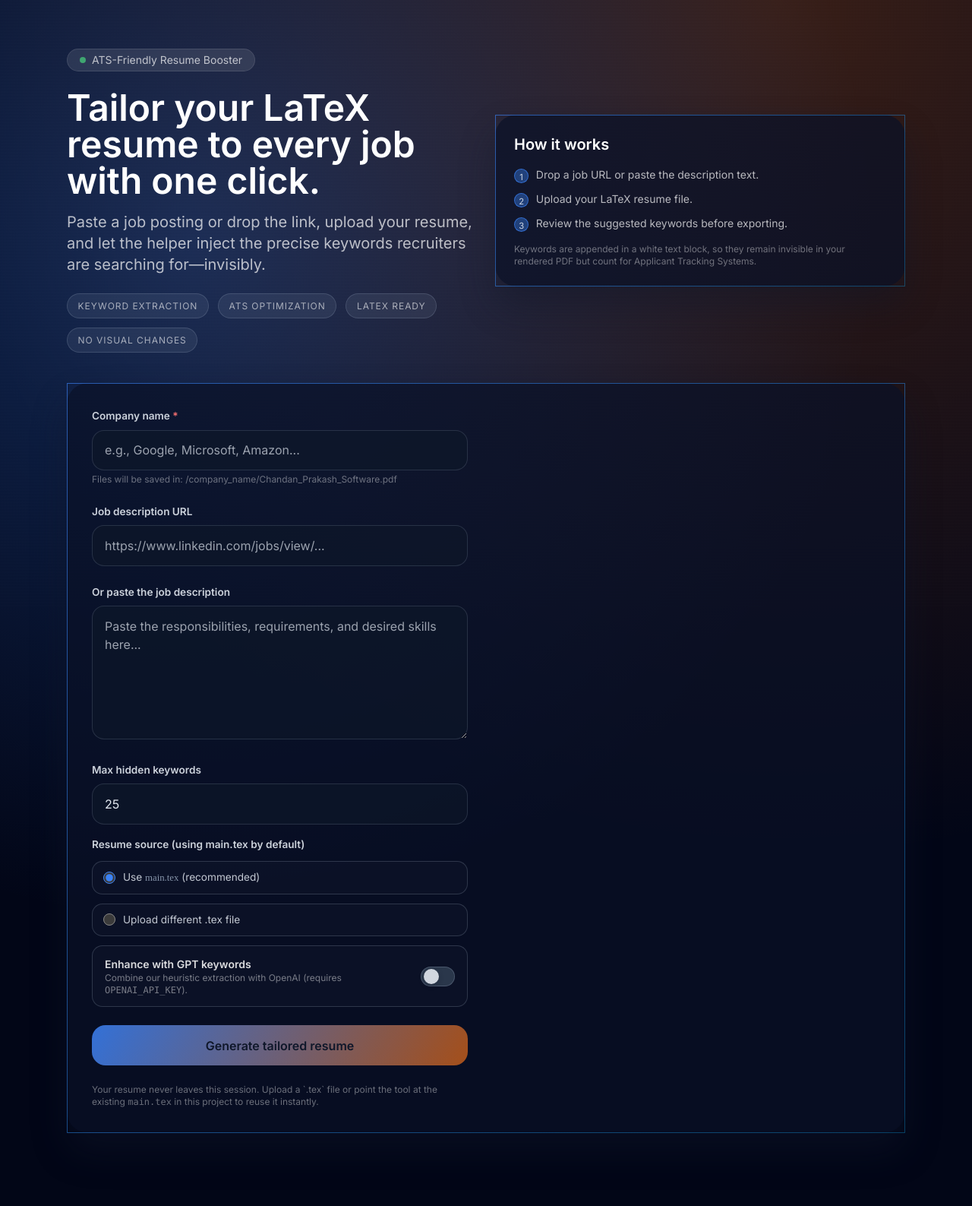
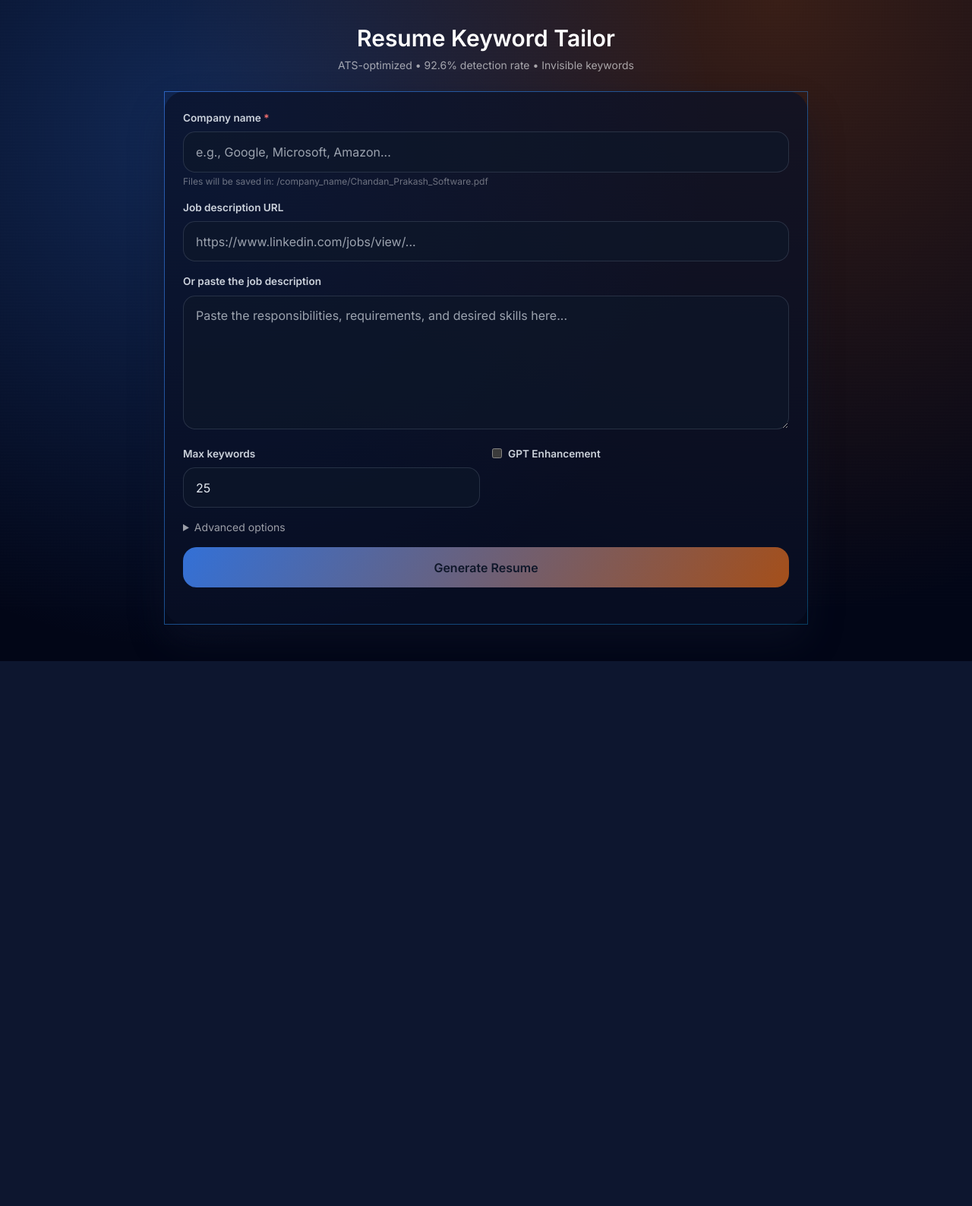
Before and after one commit to b18050/resume-helper, a Flask app: page / in a window 1280 px wide. Shown: the whole page at 76% size. After the commit the page ends 870 px from the top, so only its background shows below. Run offline with Flask 3, Linux system fonts and the light colour scheme; some libraries are stand-ins or nearby versions.

Commit message:
Compact UI: reduce scrolling and improve UX
- Simplified header (80% smaller)
- Single-column layout (no more side-by-side)
- Collapsible sections for keywords and LaTeX code
- Reduced textarea height and spacing
- Advanced options hidden by default
- Cleaner, more focused interface
- Better for quick workflows

```diff
--- a/frontend/static/js/app.js
+++ b/frontend/static/js/app.js
@@ -86,78 +86,64 @@ const renderWarnings = (warnings) => {
 };
 
 const renderExtractedKeywords = (allCandidates, missing, aiKeywords, aiEnabled) => {
+  const keywordsDetails = document.getElementById("keywords-details");
+
   if (!allCandidates.length) {
-    resetCard(extractedCard);
+    keywordsDetails.classList.add("hidden");
     return;
   }
 
   const missingSet = new Set((missing || []).map((keyword) => keyword.toLowerCase()));
 
   const keywordChips = allCandidates
+    .slice(0, 15)
     .map((keyword, index) => {
       const isMissing = missingSet.has(keyword.toLowerCase());
       const statusClass = isMissing ? "keyword-tag--missing" : "keyword-tag--covered";
-      const statusLabel = isMissing ? "Missing" : "Covered";
-      return `<span class="keyword-tag ${statusClass}"><span>${statusLabel}</span>${keyword}</span>`;
+      return `<span class="keyword-tag ${statusClass}">${keyword}</span>`;
     })
     .join(" ");
 
-  extractedCard.classList.remove("hidden");
+  keywordsDetails.classList.remove("hidden");
   extractedCard.innerHTML = `
-    <div class="space-y-4">
-      <div class="flex items-center justify-between text-sm text-white/60">
-        <h3 class="text-base font-semibold text-white/85">Extracted keywords</h3>
-        <span>${allCandidates.length} detected${aiEnabled ? ` · AI boost ${aiKeywords.length}` : ""}</span>
-      </div>
-      <div class="flex flex-wrap gap-2">${keywordChips}</div>
-      <p class="text-xs text-white/40">Green tags already appear in your resume. Red tags were not found and will be added as hidden keywords.${aiEnabled ? " Keywords with AI assist are merged with heuristic results." : ""}</p>
-    </div>
+    <div class="flex flex-wrap gap-2">${keywordChips}</div>
+    ${allCandidates.length > 15 ? `<p class="text-xs text-white/40 mt-2">...and ${allCandidates.length - 15} more</p>` : ""}
   `;
 };
 
 const renderKeywords = (missing, allCandidates) => {
-  keywordsCard.classList.remove("hidden");
-
   if (!missing.length) {
     keywordsCard.innerHTML = `
-      <h3 class="text-base font-semibold text-white/80">No new keywords needed</h3>
-      <p class="mt-2 text-sm text-white/60">Your resume already covers the strongest signals from this posting. Any previous hidden block has been cleaned up.</p>
+      <p class="text-sm text-white/60">✓ Resume already covers all keywords</p>
     `;
     return;
   }
 
   const missingTags = missing
-    .map((keyword, index) => `<span class="keyword-tag"><span>${index + 1}</span>${keyword}</span>`)
-    .join(" ");
-
-  const candidateSnippet = allCandidates
-    .slice(0, 12)
+    .slice(0, 10)
     .map((keyword) => `<span class="keyword-tag">${keyword}</span>`)
     .join(" ");
 
   keywordsCard.innerHTML = `
-    <div class="space-y-5">
-      <div>
-        <h3 class="text-base font-semibold text-white/80">Invisible keyword payload</h3>
-        <div class="mt-3 flex flex-wrap gap-2">${missingTags}</div>
-      </div>
-      <div>
-        <h3 class="text-sm uppercase tracking-widest text-white/40">Top matches from the posting</h3>
-        <div class="mt-2 flex flex-wrap gap-2 text-xs text-white/60">${candidateSnippet}</div>
-      </div>
+    <div>
+      <p class="text-sm font-semibold text-white/80">${missing.length} keywords to add:</p>
+      <div class="mt-2 flex flex-wrap gap-2">${missingTags}</div>
+      ${missing.length > 10 ? `<p class="text-xs text-white/40 mt-2">...and ${missing.length - 10} more</p>` : ""}
     </div>
   `;
 };
 
 const renderWhiteBlock = (block) => {
-  blockCard.classList.remove("hidden");
-  const safeBlock = (block || "No hidden block generated.")
-    .replace(/</g, "&lt;")
-    .replace(/>/g, "&gt;");
-  blockCard.innerHTML = `
-    <h3 class="text-base font-semibold text-white/80">LaTeX injection preview</h3>
-    <pre class="code-block mt-3">${safeBlock}</pre>
-  `;
+  const latexDetails = document.getElementById("latex-details");
+
+  if (!block) {
+    latexDetails.classList.add("hidden");
+    return;
+  }
+
+  const safeBlock = block.replace(/</g, "&lt;").replace(/>/g, "&gt;");
+  latexDetails.classList.remove("hidden");
+  blockCard.innerHTML = `<pre class="code-block text-xs">${safeBlock}</pre>`;
 };
 
 const buildSummary = (missingCount, candidateCount, aiEnabled) => {
--- a/frontend/templates/index.html
+++ b/frontend/templates/index.html
@@ -14,48 +14,19 @@
   <body class="bg-slate-950 min-h-screen text-slate-100 font-inter">
     <div class="noise-overlay"></div>
     <header class="relative">
-      <div class="max-w-6xl mx-auto px-6 pt-16 pb-10">
-        <div class="flex flex-col gap-6 lg:flex-row lg:items-center">
-          <div class="flex-1">
-            <div class="inline-flex items-center gap-2 rounded-full border border-white/10 bg-white/10 px-4 py-1 text-sm text-white/70 backdrop-blur">
-              <span class="inline-block h-2 w-2 rounded-full bg-green-400 animate-pulse"></span>
-              ATS-Friendly Resume Booster
-            </div>
-            <h1 class="mt-6 text-4xl font-semibold leading-tight text-white md:text-5xl">
-              Tailor your LaTeX resume to every job with one click.
-            </h1>
-            <p class="mt-4 text-lg text-white/70 md:text-xl">
-              Paste a job posting or drop the link, upload your resume, and let the helper inject the precise keywords recruiters are searching for&mdash;invisibly.
-            </p>
-            <div class="mt-6 flex flex-wrap gap-3 text-sm text-white/60">
-              <span class="badge">Keyword extraction</span>
-              <span class="badge">ATS optimization</span>
-              <span class="badge">LaTeX ready</span>
-              <span class="badge">No visual changes</span>
-            </div>
-          </div>
-          <div class="relative flex-1">
-            <div class="glass-card gradient-border p-6">
-              <h2 class="text-xl font-semibold text-white">How it works</h2>
-              <ol class="mt-4 space-y-3 text-sm text-white/70">
-                <li class="step">Drop a job URL or paste the description text.</li>
-                <li class="step">Upload your LaTeX resume file.</li>
-                <li class="step">Review the suggested keywords before exporting.</li>
-              </ol>
-              <p class="mt-4 text-xs text-white/40">
-                Keywords are appended in a white text block, so they remain invisible in your rendered PDF but count for Applicant Tracking Systems.
-              </p>
-            </div>
-          </div>
+      <div class="max-w-4xl mx-auto px-6 pt-8 pb-6">
+        <div class="text-center">
+          <h1 class="text-3xl font-semibold text-white">Resume Keyword Tailor</h1>
+          <p class="mt-2 text-sm text-white/60">ATS-optimized • 92.6% detection rate • Invisible keywords</p>
         </div>
       </div>
     </header>
 
-    <main class="relative z-10 pb-24">
-      <section class="max-w-6xl mx-auto px-6">
+    <main class="relative z-10 pb-12">
+      <section class="max-w-4xl mx-auto px-6">
         <div class="glass-card gradient-border overflow-hidden">
-          <div class="grid gap-10 p-8 lg:grid-cols-2 lg:gap-12">
-            <form id="job-form" class="space-y-6">
+          <div class="p-6">
+            <form id="job-form" class="space-y-4">
               <div>
                 <label class="form-label" for="company_name">Company name <span class="text-red-400">*</span></label>
                 <input
@@ -85,16 +56,15 @@
                 <textarea
                   id="job_description"
                   name="job_description"
-                  rows="6"
+                  rows="4"
                   placeholder="Paste the responsibilities, requirements, and desired skills here..."
                   class="form-textarea"
                 ></textarea>
               </div>
 
-              <div class="flex flex-col gap-4">
-                <div class="flex gap-4">
-                  <div class="flex-1">
-                    <label class="form-label" for="keyword_target">Max hidden keywords</label>
+              <div class="grid grid-cols-2 gap-4">
+                <div>
+                  <label class="form-label" for="keyword_target">Max keywords</label>
                   <input
                     id="keyword_target"
                     name="keyword_target"
@@ -105,64 +75,67 @@
                     class="form-input"
                   />
                 </div>
-                </div>
-
-                <div class="space-y-3">
-                  <span class="form-label">Resume source (using main.tex by default)</span>
-                  <div class="resume-source-options">
-                    <label class="resume-source-option">
-                      <input type="radio" name="resume_source" value="default" id="resume_source_default" checked />
-                      <span>Use <code>main.tex</code> (recommended)</span>
-                    </label>
-                    <label class="resume-source-option">
-                      <input type="radio" name="resume_source" value="upload" id="resume_source_upload" />
-                      <span>Upload different .tex file</span>
-                    </label>
-                  </div>
-                  <div id="upload-section" class="hidden">
-                    <label class="form-label" for="resume">Upload LaTeX resume (.tex)</label>
-                    <input id="resume" name="resume" type="file" accept=".tex" class="form-input cursor-pointer" />
-                  </div>
-                  <div class="ai-toggle">
                 <div>
-                      <p class="font-semibold text-sm text-white/85">Enhance with GPT keywords</p>
-                      <p class="text-xs text-white/45">Combine our heuristic extraction with OpenAI (requires <code>OPENAI_API_KEY</code>).</p>
-                    </div>
-                    <label class="switch">
-                      <input type="checkbox" name="use_ai_keywords" id="use_ai_keywords" value="true" />
-                      <span class="slider"></span>
+                  <label class="form-label flex items-center gap-2">
+                    <input type="checkbox" name="use_ai_keywords" id="use_ai_keywords" value="true" class="rounded" />
+                    GPT Enhancement
                   </label>
                 </div>
               </div>
+
+              <details class="text-sm">
+                <summary class="cursor-pointer text-white/60 hover:text-white/80">Advanced options</summary>
+                <div class="mt-3 space-y-3 pl-4 border-l-2 border-white/10">
+                  <div>
+                    <label class="form-label text-sm">Resume source</label>
+                    <div class="flex gap-3 text-sm">
+                      <label class="flex items-center gap-2">
+                        <input type="radio" name="resume_source" value="default" id="resume_source_default" checked />
+                        Use main.tex
+                      </label>
+                      <label class="flex items-center gap-2">
+                        <input type="radio" name="resume_source" value="upload" id="resume_source_upload" />
+                        Upload file
+                      </label>
                     </div>
+                  </div>
+                  <div id="upload-section" class="hidden">
+                    <input id="resume" name="resume" type="file" accept=".tex" class="form-input cursor-pointer text-sm" />
+                  </div>
+                </div>
+              </details>
 
-              <button
-                type="submit"
-                class="primary-button"
-              >
-                <span id="button-text">Generate tailored resume</span>
+              <div class="flex gap-3">
+                <button type="submit" class="primary-button flex-1">
+                  <span id="button-text">Generate Resume</span>
                   <span id="button-loader" class="loader hidden"></span>
                 </button>
-
-              <p id="form-hint" class="text-xs text-white/40">
-                Your resume never leaves this session. Upload a `.tex` file or point the tool at the existing <code>main.tex</code> in this project to reuse it instantly.
-              </p>
+              </div>
             </form>
 
-            <div id="results-panel" class="space-y-6">
-              <div class="card-stack">
+            <div id="results-panel" class="mt-6 space-y-4">
               <div id="status-card" class="result-card hidden"></div>
               <div id="warning-card" class="result-card hidden"></div>
-                <div id="extracted-card" class="result-card hidden"></div>
-                <div id="keywords-card" class="result-card hidden"></div>
-                <div id="block-card" class="result-card hidden"></div>
+
+              <details id="keywords-details" class="result-card hidden">
+                <summary class="cursor-pointer font-semibold text-white/90">View Keywords</summary>
+                <div class="mt-4 space-y-4">
+                  <div id="extracted-card" class="text-sm"></div>
+                  <div id="keywords-card"></div>
                 </div>
-              <div id="download-wrapper" class="hidden space-y-3">
-                <button id="download-button" class="secondary-button w-full">
-                  Download updated LaTeX file
+              </details>
+
+              <details id="latex-details" class="result-card hidden">
+                <summary class="cursor-pointer font-semibold text-white/90">View LaTeX Code</summary>
+                <div id="block-card" class="mt-4"></div>
+              </details>
+
+              <div id="download-wrapper" class="hidden flex gap-3">
+                <button id="download-button" class="secondary-button flex-1">
+                  LaTeX File
                 </button>
-                <button id="download-pdf-button" class="primary-button w-full">
-                  <span id="pdf-button-text">Download PDF (Chandan_Prakash_Software.pdf)</span>
+                <button id="download-pdf-button" class="primary-button flex-1">
+                  <span id="pdf-button-text">Download PDF</span>
                   <span id="pdf-button-loader" class="loader hidden"></span>
                 </button>
               </div>
```
Also changed, not shown: 2 other files. Lines whose indentation alone changed are shown as unchanged.
